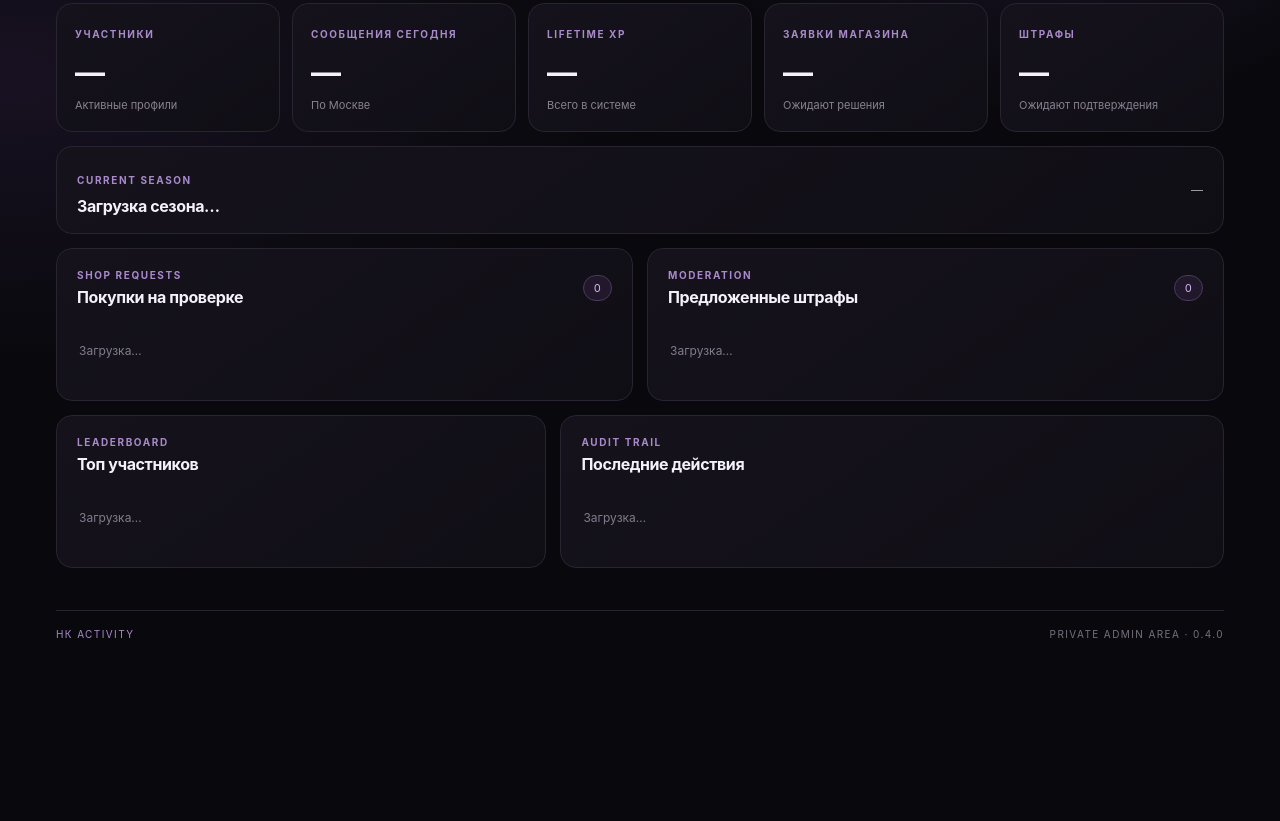
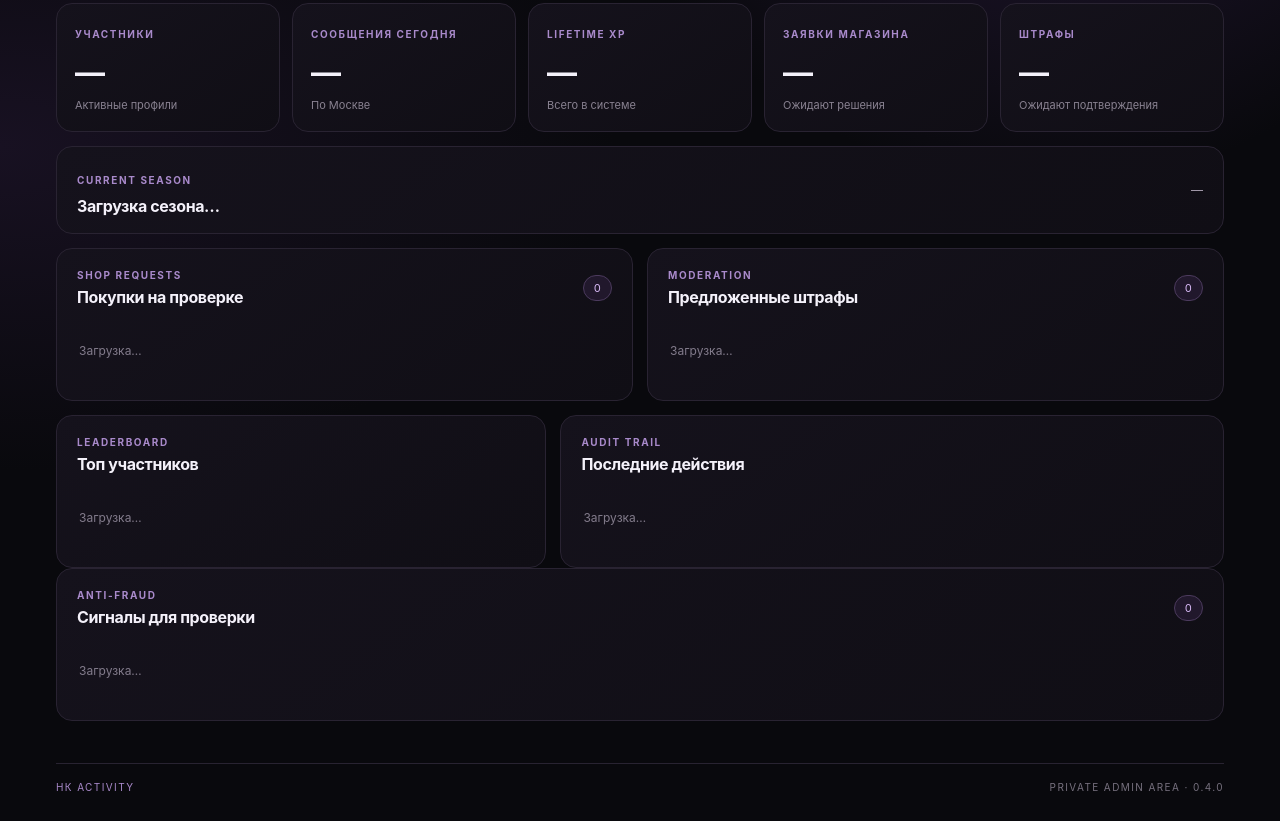
Before and after one commit to tw1ndy/terminal, a website: page web/index.html in a window 1280 px wide. Shown: the part 406-1227 px from the top of the page. Before the commit the page ends 1074 px from the top, so only its background shows below. Drawn offline with Linux system fonts and the light colour scheme.

Commit message:
Add anti-fraud review section to admin dashboard

```diff
--- a/web/index.html
+++ b/web/index.html
@@ -51,6 +51,7 @@
         <div id="logs" class="logs"><p class="empty">Загрузка…</p></div>
       </section>
     </section>
+    <section class="panel fraud-panel"><div class="section-head"><div><p class="eyebrow">ANTI-FRAUD</p><h3>Сигналы для проверки</h3></div><span class="count" id="fraudCount">0</span></div><div id="fraud" class="queue"><p class="empty">Загрузка…</p></div></section>
     <footer><span>НК ACTIVITY</span><span>PRIVATE ADMIN AREA · 0.4.0</span></footer>
   </main>
 </body>
```
